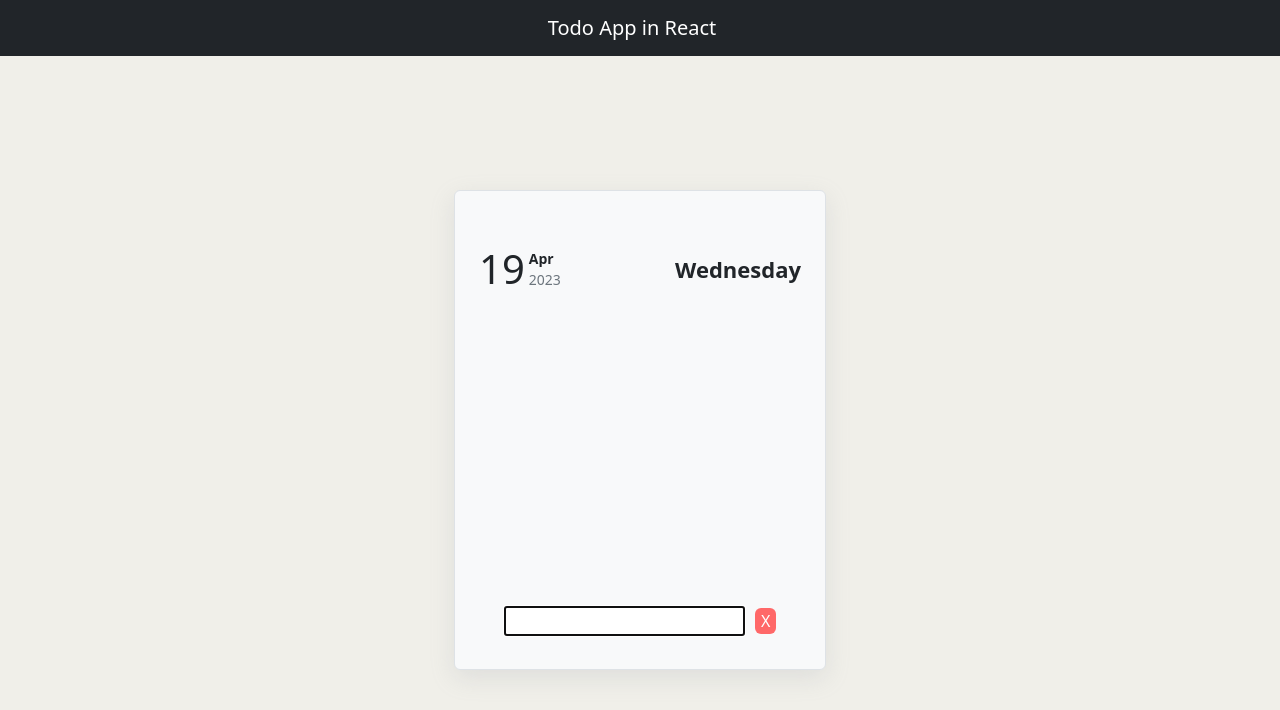
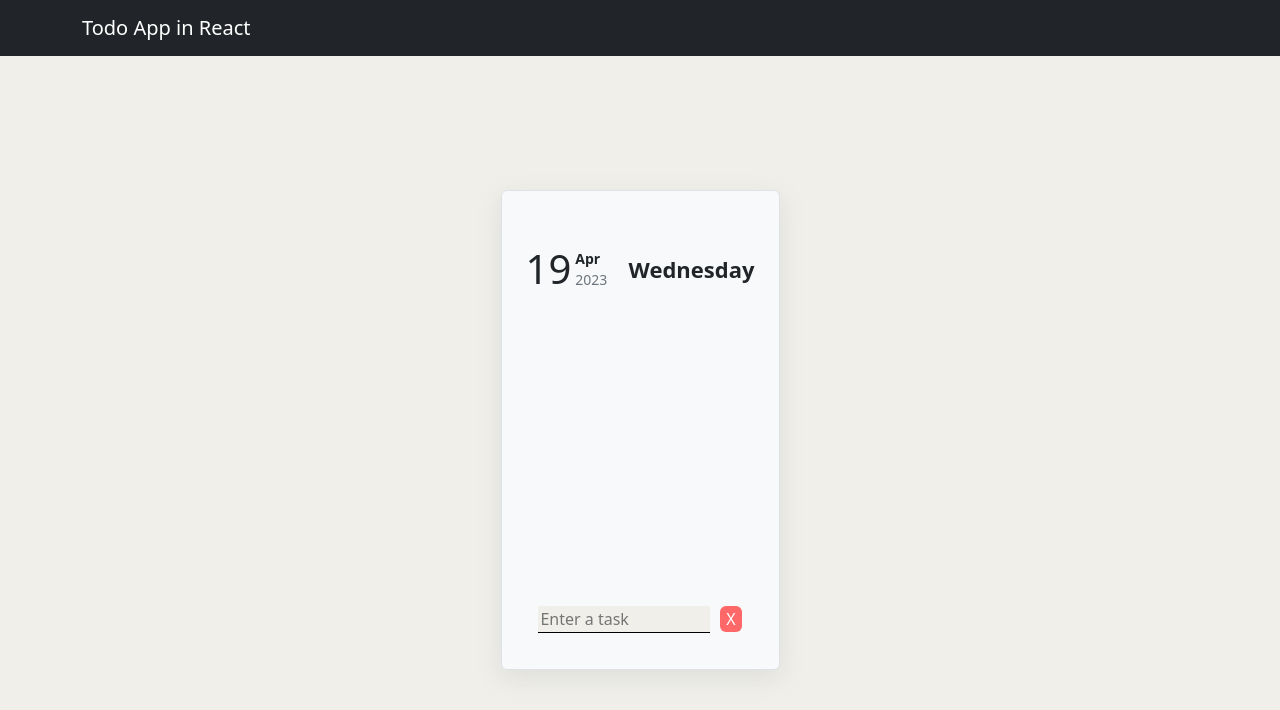
Before and after one commit to Prashant-021/SIMFORM_PRACTICALS, a React (Create React App) app in the folder TODO_practical/todo_app/: page / in a window 1280 px wide. Both pictures are taken after a click on the button 640 px from the left and 678 px from the top of the page. Shown: the top 710 px of the page. Built offline with nearby package versions, Linux system fonts and the light colour scheme.

Commit message:
toast and validations functions added

```diff
--- a/TODO_practical/todo_app/package.json
+++ b/TODO_practical/todo_app/package.json
@@ -15,6 +15,7 @@
     "react": "^18.2.0",
     "react-bootstrap": "^2.7.4",
     "react-dom": "^18.2.0",
+    "react-hot-toast": "^2.4.0",
     "react-scripts": "5.0.1",
     "typescript": "^4.9.5",
     "web-vitals": "^2.1.4"
--- a/TODO_practical/todo_app/src/App.tsx
+++ b/TODO_practical/todo_app/src/App.tsx
@@ -6,6 +6,7 @@ import AddTodo from './components/addtodo/AddTodo'
 import Displaydate from './components/date/Displaydate'
 
 import './App.css';
+import { Toaster } from 'react-hot-toast';
 
 function App() {
   return (
@@ -13,9 +14,10 @@ function App() {
       <Header />
       <Container>
         <Row className='bodySec'>
-                <Col className='contentBox col-12 col-md-6 col-lg-4 px-3 px-md-4 py-5 bg-light border border-1 rounded'>
+          <Col className='contentBox col-12 col-md-6 col-lg-3 px-3 px-md-4 py-5 bg-light border border-1 rounded'>
             <Displaydate />
             <AddTodo />
+            <Toaster/>
           </Col>
         </Row>
       </Container>
--- a/TODO_practical/todo_app/src/components/addtodo/AddTodo.tsx
+++ b/TODO_practical/todo_app/src/components/addtodo/AddTodo.tsx
@@ -4,11 +4,13 @@ import Todolist from '../todolist/Todolist';
 import Cookies from 'js-cookie'
 
 import './addtodo.css'
+import { toast } from 'react-hot-toast';
+// import { Toast } from 'react-bootstrap';
 
 
 const AddTodo = () => {
     const [showInput, setShowInput] = useState<boolean>(false);
-    const [inputValue, setInputValue] = useState('');
+    const [inputValue, setInputValue] = useState<string>('');
     const [task, setTask] = useState<ITask[]>(() => {
         const availableTask = Cookies.get("todoTasks");
         return availableTask ? JSON.parse(availableTask) : [];
@@ -24,11 +26,21 @@ const AddTodo = () => {
 
     const eventHandler = (event: React.KeyboardEvent<HTMLElement>) => {
         if (event.key === 'Enter') {
-            const newTask: ITask[] = [...task, {
-                title: inputValue.trim(),
-                status: false
-            }]
-            setTask(newTask)
+            if(inputValue.length === 0){
+                toast.error("Please Enter a task")
+            }else{
+                const newTask: ITask = {
+                    title: inputValue.trim(),
+                    status: false
+                }
+                const newTaskList: ITask[] = [...task, newTask];
+                setTask(newTaskList)
+                toast.success("Task added successfully!!!")
+                setInputValue('')
+            }
+        }
+        if(event.key === 'Escape'){
+            closeInput()
         }
     }
 
@@ -45,7 +57,7 @@ const AddTodo = () => {
             <Todolist taskList={task} setTask={setTask} />
             {showInput ? (
                 <div className='inputSection w-100 gx-2 text-center'>
-                    <input type="text" className='w-75' value={inputValue} onChange={handleInputChange} onKeyDown={eventHandler} autoFocus />
+                    <input type="text" className='w-75 inputBox' placeholder='Enter a task' value={inputValue} onChange={handleInputChange} onKeyDown={eventHandler} autoFocus />
                     <button className='cancelBtn' onClick={closeInput}>X</button>
                 </div>
             ) : (
--- a/TODO_practical/todo_app/src/components/addtodo/addtodo.css
+++ b/TODO_practical/todo_app/src/components/addtodo/addtodo.css
@@ -16,6 +16,15 @@
     color: #ffff;
 }
 
+.inputBox{
+    border: none;
+    border-bottom: 1px solid;
+    background-color: #f0efe9;
+}
+.inputBox:focus{
+    outline: 0;
+}
+
 .cancelBtn{
     margin-left: 10px;
     border: none;
--- a/TODO_practical/todo_app/src/components/header/Header.tsx
+++ b/TODO_practical/todo_app/src/components/header/Header.tsx
@@ -5,7 +5,7 @@ import { Container, Navbar } from 'react-bootstrap'
 const Header = () => {
   return (
     <Navbar bg="dark" variant='dark'>
-        <Container className='justify-content-center'>
+        <Container className='justify-content-start'>
           <Navbar.Brand>Todo App in React</Navbar.Brand>
         </Container>
       </Navbar>
--- a/TODO_practical/todo_app/src/components/todolist/Todolist.tsx
+++ b/TODO_practical/todo_app/src/components/todolist/Todolist.tsx
@@ -2,6 +2,7 @@ import React from 'react'
 
 import './todolist.css'
 import { ITask } from '../interface'
+import { toast } from 'react-hot-toast';
 interface ITodoListProps {
     taskList: ITask[];
     setTask: React.Dispatch<React.SetStateAction<ITask[]>>;
@@ -9,9 +10,14 @@ interface ITodoListProps {
 
 const Todolist: React.FC<ITodoListProps> = (props) => {
 
-    const toggleText = (event: React.ChangeEvent<HTMLInputElement>, index: number) => {
+    const toggleStatus = (index: number) => {
         const newList = [...props.taskList]
         newList[index].status = newList[index].status ? false : true;
+        if(newList[index].status === true){
+            toast('Good Job! Task Completed', {
+                icon: '👏',
+              });
+        }
         props.setTask(newList)
     };
 
@@ -22,7 +28,7 @@ const Todolist: React.FC<ITodoListProps> = (props) => {
             {props.taskList.map((todo: ITask, index: number) => (
                 <div key={index} className="col-12 todo d-flex align-items-center justify-content-between">
                     <p className= {todo.status?"titleText text-muted": "titleText text-dark"}>{todo.title}</p>
-                    <input type="checkbox" onChange={(event) => { toggleText(event, index) }} className='checkBox' checked={todo.status} />
+                    <input type="checkbox" onChange={(event) => { toggleStatus(index) }} className='checkBox' checked={todo.status} />
                 </div>)
             )}
         </div>
```
Also changed, not shown: 1 other file (tests, documents, lock files or other folders). Lines whose indentation alone changed are shown as unchanged.
